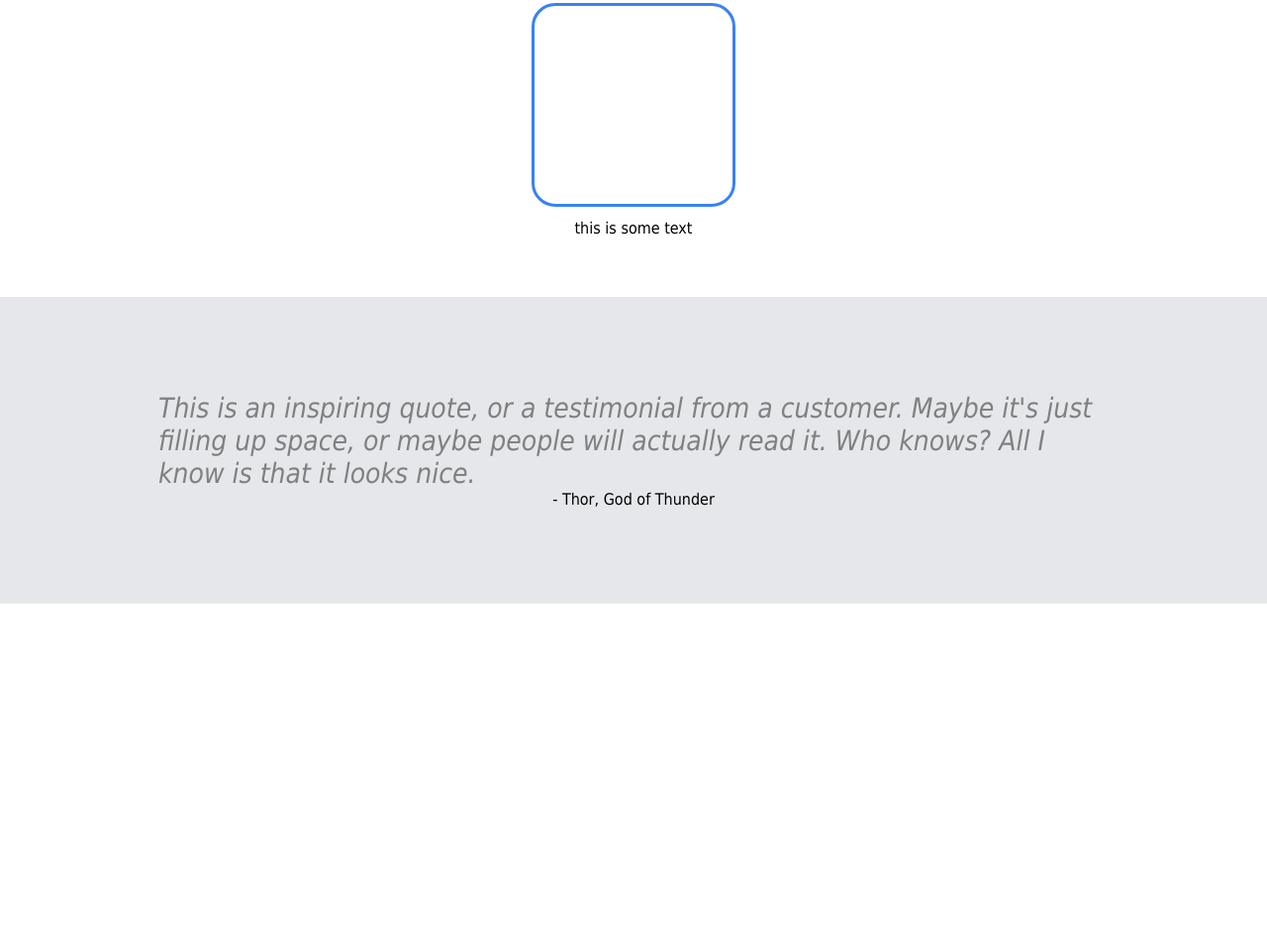
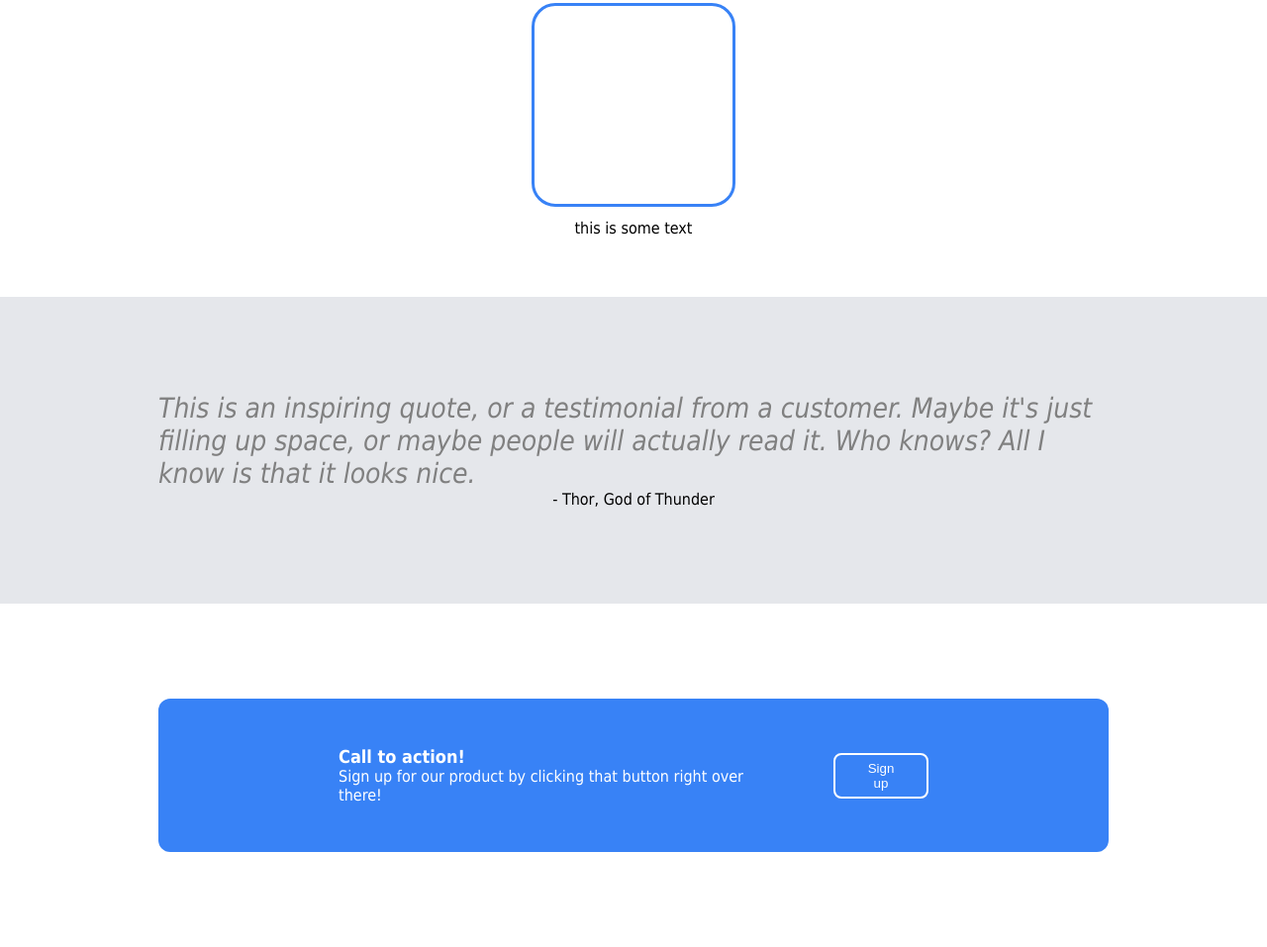
Before and after one commit to JackHendon/landing-page, a plain HTML site: page index.html in a window 1280 px wide. Shown: the part 885-1842 px from the top of the page at 99% size. Before the commit the page ends 1495 px from the top, so only its background shows below. Drawn offline with Linux system fonts and the light colour scheme.

Commit message:
Add CTA section and styling

```diff
--- a/index.html
+++ b/index.html
@@ -64,5 +64,17 @@
         <div class="quote-sayer">- Thor, God of Thunder</div>
       </div>
     </div>
+    <div class="cta-block">
+      <div class="cta-container">
+        <div class="cta-left">
+          <div class="cta-title">Call to action!</div>
+          <div class="cta-description">
+            Sign up for our product by clicking that button right over there!
+          </div>
+        </div>
+        <div class="cta-button">
+            <button>Sign up</div></button>
+      </div>
+    </div>
   </body>
 </html>
--- a/style.css
+++ b/style.css
@@ -150,3 +150,41 @@ body {
     color: grey;
     font-style: italic;
 }
+
+.cta-block {
+    display: flex;
+    justify-content: center;
+    align-items: center;
+    width: 75%;
+    margin: 0 auto;
+    padding: 96px 0;
+}
+
+.cta-container {
+    display: flex;
+    justify-content: space-between;
+    align-items: center;
+    gap: 48px;
+    background-color: #3882F6;
+    padding: 48px 182px;
+    border-radius: 12px;
+}
+
+.cta-title {
+    color: white;
+    font-size: 18px;
+    font-weight: bold;
+}
+
+.cta-description {
+    color: white;
+    font-weight: 200;
+}
+
+.cta-button button {
+    background: none;
+    border: 2px solid white;
+    border-radius: 8px;
+    color: white;
+    padding: 6px 24px;
+}
```
